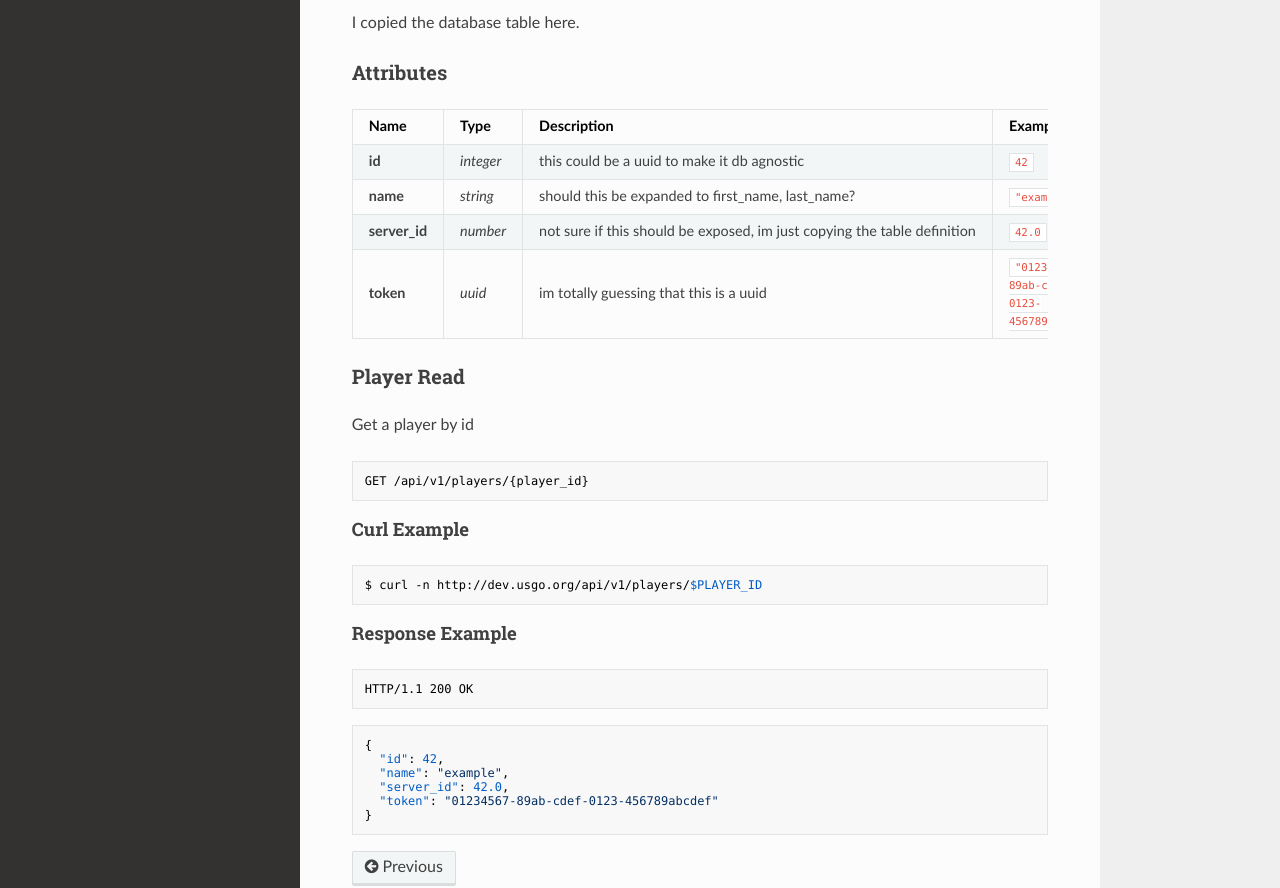
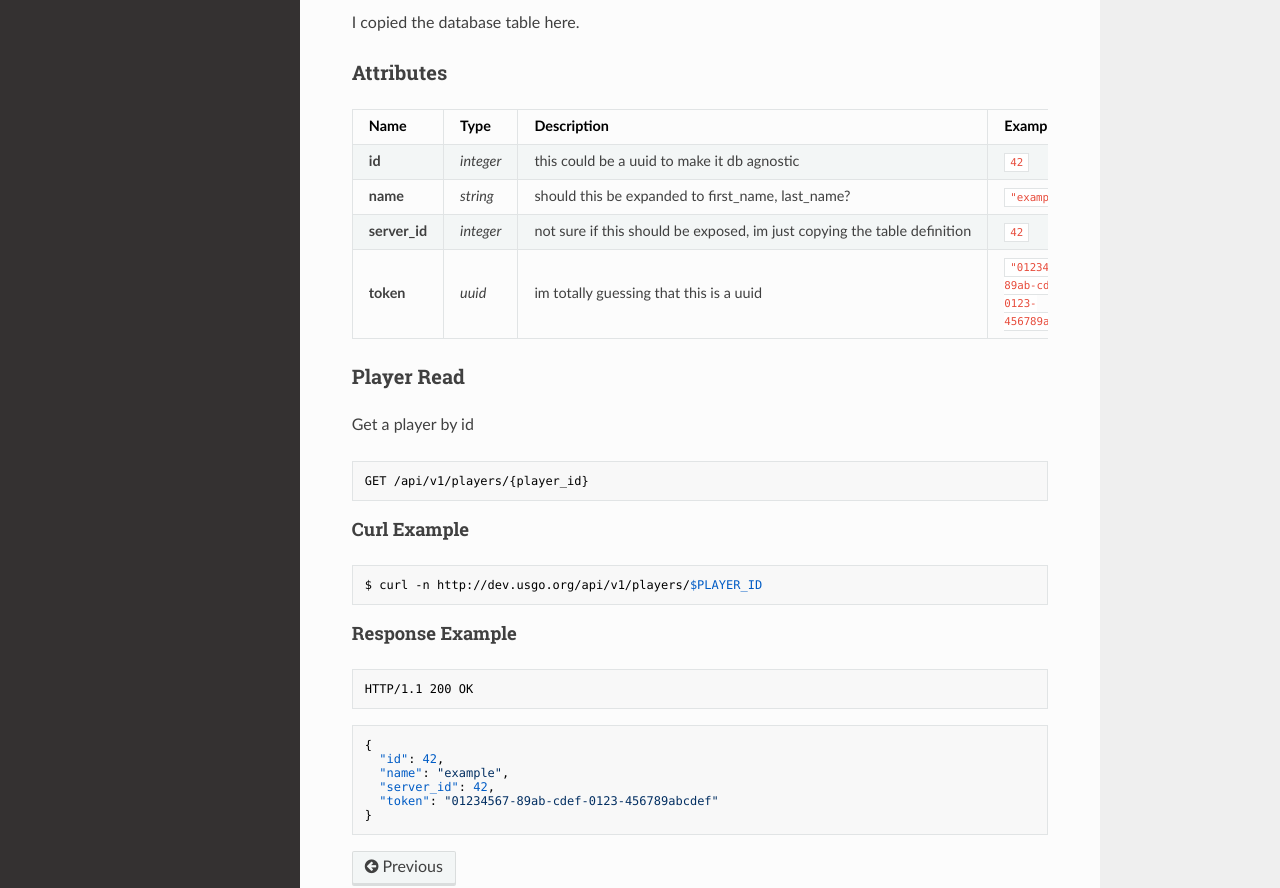
Before and after one commit to usgo/online-ratings, an MkDocs documentation site: the page built from docs/api.md, in a window 1280 px wide and 1400 px high, scrolled down 1681 px. Shown: the part 420-1308 px from the top of the window. Built offline with MkDocs 1.6.1, drawn with Linux system fonts in a browser that asks for light colours; nearby versions of some CDN libraries; old or Windows-style settings are respelled for this version of MkDocs.

Commit message:
switch server id to integer as well

````diff
--- a/docs/api.md
+++ b/docs/api.md
@@ -113,7 +113,7 @@ I copied the database table here.
 | ------- | ------- | ------- | ------- |
 | **id** | *integer* | this could be a uuid to make it db agnostic | `42` |
 | **name** | *string* | should this be expanded to first_name, last_name? | `"example"` |
-| **server_id** | *number* | not sure if this should be exposed, im just copying the table definition | `42.0` |
+| **server_id** | *integer* | not sure if this should be exposed, im just copying the table definition | `42` |
 | **token** | *uuid* | im totally guessing that this is a uuid | `"01234567-89ab-cdef-0123-456789abcdef"` |
 
 ### Player Read
@@ -142,7 +142,7 @@ HTTP/1.1 200 OK
 {
   "id": 42,
   "name": "example",
-  "server_id": 42.0,
+  "server_id": 42,
   "token": "01234567-89ab-cdef-0123-456789abcdef"
 }
 ```
--- a/docs/schemata/player.yml
+++ b/docs/schemata/player.yml
@@ -19,7 +19,7 @@ definitions:
     description: |-
       should this be expanded to first_name, last_name?
   server_id:
-    type: number
+    type: integer
     description: |-
       not sure if this should be exposed, im just copying the table definition
   token:
````
